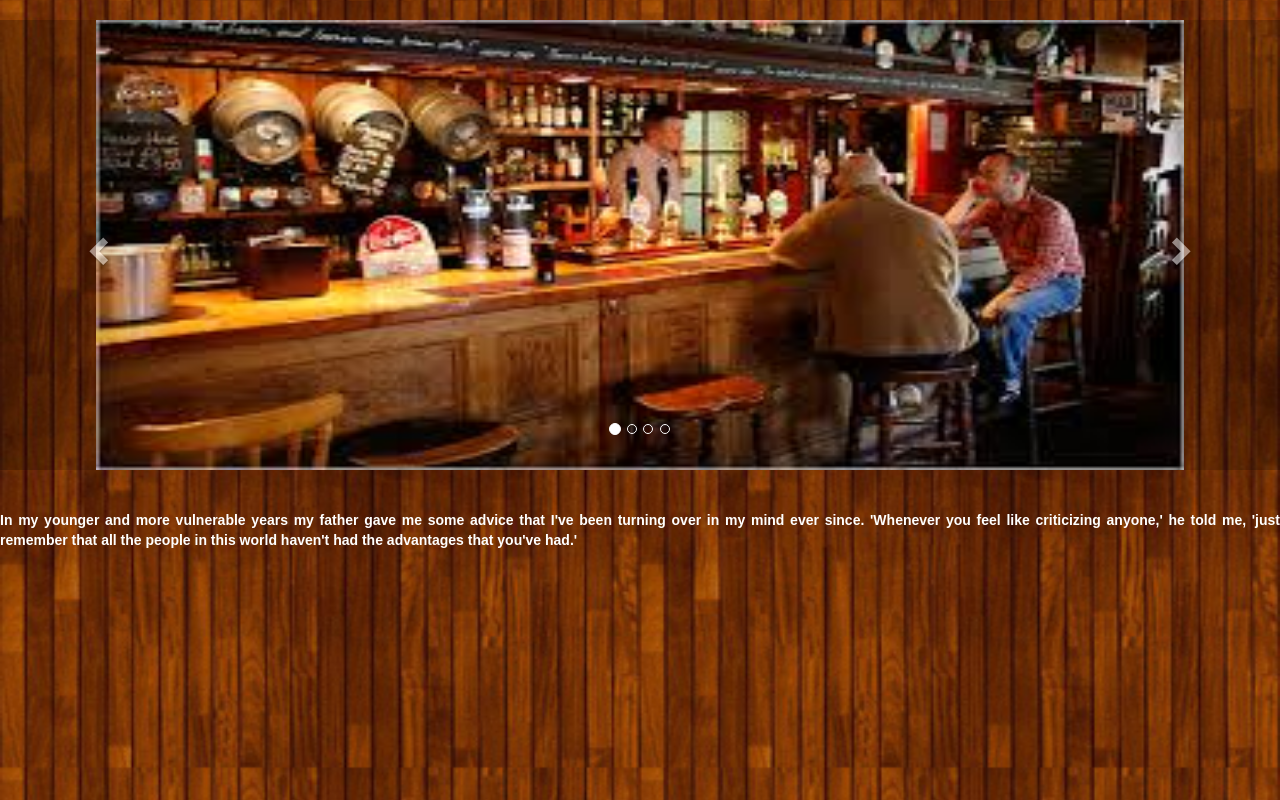
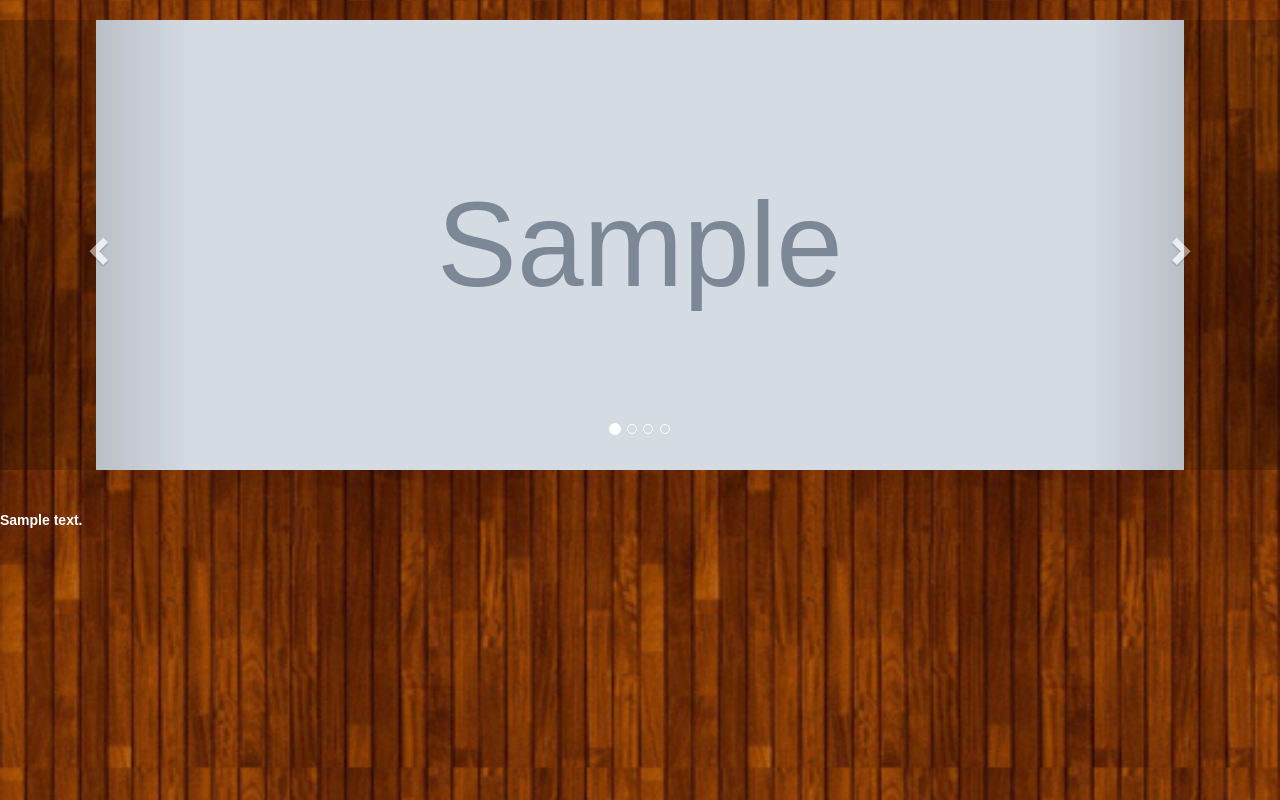
Before and after one commit to sahan2013040/goc, a CodeIgniter app: the page made by application/views/pub_profile_view.php in a window 1280 px wide. Run offline with CodeIgniter, Linux system fonts and the light colour scheme; the template is opened without the code that fills it: most values are stand-ins (such as "Sample title", 1, 10 or a date in 2020); grey boxes marked "Sample" are stand-in pictures; some libraries are stand-ins or nearby versions.

Commit message:
Dynamically display Pub info in View

```diff
--- a/application/views/pub_profile_view.php
+++ b/application/views/pub_profile_view.php
@@ -44,7 +44,6 @@
       </style>
    </head>
    <body>
-
          <div class="container-fluid visible-md hiden-xs">
            <div style="padding-top:5%;">
               <div class="row">
@@ -70,20 +69,20 @@
           <!-- Wrapper for slides -->
           <div class="carousel-inner" role="listbox">
             <div class="item active">
-              <img src="/goc/images/pub2.jpg" class="img-responsive" >
+              <img src="<?php echo $pub->image1; ?>" class="img-responsive" >
             </div>
 
             <div class="item">
-              <img src="/goc/images/pub2.jpg" class="img-responsive" >
+              <img src="<?php echo $pub->image2; ?>" class="img-responsive" >
             </div>
 
             <div class="item">
-              <img src="/goc/images/pub2.jpg" class="img-responsive" >
+              <img src="<?php echo $pub->image3; ?>" class="img-responsive" >
             </div>
 
-            <div class="item">
-              <img src="/goc/images/pub2.jpg" class="img-responsive" >
-            </div>
+<!--            <div class="item">-->
+<!--              <img src="--><?php //echo $pub->image1; ?><!--" class="img-responsive" >-->
+<!--            </div>-->
           </div>
 
           <!-- Left and right controls -->
@@ -101,16 +100,14 @@
            <div style="padding-top:5%;">
               <div class="row">
                 <div class="col-xs-9">
-                  <h2 class="title"> PUB NAME </h2> </div>
+                  <h2 class="title"> <?php echo $pub->name; ?> </h2> </div>
                 <div class="col-xs-3"><img src="/goc/images/favourite.png" width="100%" height="100%"
                   class="img-responsive"></div>
               </div>
            </div>
         </div>
           <br>
-         <div id="pubInfo" style="color: white;">
-           In my younger and more vulnerable years my father gave me some advice that I've been turning over in my mind ever since. 'Whenever you feel like criticizing anyone,' he told me, 'just remember that all the people in this world haven't had the advantages that you've had.'
-         </div>
+         <div id="pubInfo" style="color: white;"> <?php echo $pub->description; ?> </div>
        </div>
      <div class="container-fluid visible-xs hiden-md">
         <button type="submit" class="btn btn-secondary btn-lg btn-block button" data-toggle="modal" href="#createEvent">
```
Also changed, not shown: application/controllers/PubProfile.php (+13 -1 lines).
